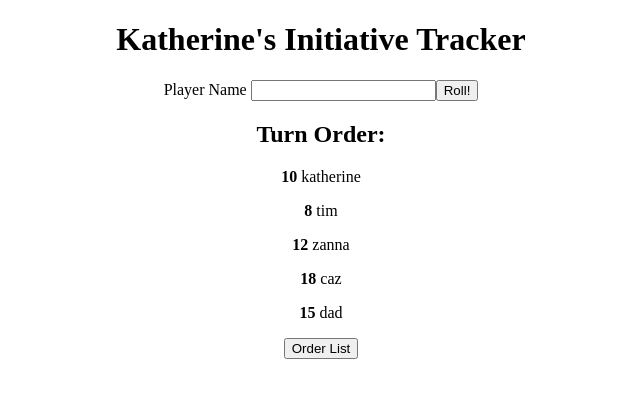
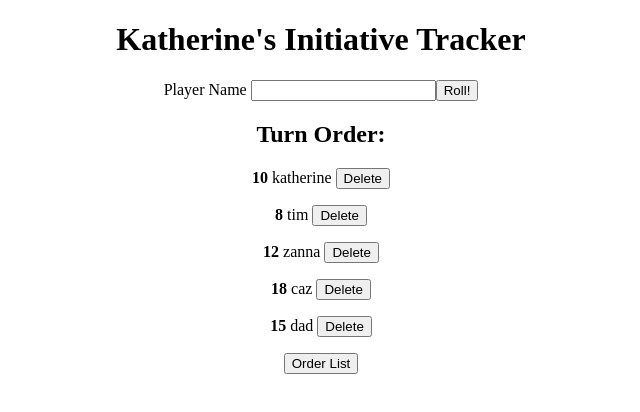
Before and after one commit to itskatherine/initiative-tracker, a React (Create React App) app: page / in a window 1280 px wide. Shown: the top 412 px of the page, without its empty margins (319-959 px from the left). Built offline with nearby package versions, Linux system fonts and the light colour scheme.

Commit message:
Added delete button to players

```diff
--- a/src/components/InitArea.js
+++ b/src/components/InitArea.js
@@ -17,7 +17,7 @@ const InitArea = () => {
   return (
     <>
       <InitInput setPlayers={setPlayers}></InitInput>
-      <TurnOrder playerList={playerList}></TurnOrder>
+      <TurnOrder playerList={playerList} setPlayers={setPlayers}></TurnOrder>
       <OrderListButton setPlayers={setPlayers}></OrderListButton>
     </>
   );
--- a/src/components/PlayerCard.js
+++ b/src/components/PlayerCard.js
@@ -1,9 +1,18 @@
 const PlayerCard = (props) => {
-  const { name, initiative } = props;
+  const { name, initiative, setPlayers } = props;
+  const deletePlayer = () => {
+    setPlayers((currentPlayers) => {
+      const playerRemoved = currentPlayers.filter((player) => {
+        return player.name !== name;
+      });
+      return [...playerRemoved];
+    });
+  };
   return (
     <p>
       <strong>{initiative}</strong>
-      {" " + name}
+      {" " + name + " "}
+      <button onClick={deletePlayer}>Delete</button>
     </p>
   );
 };
--- a/src/components/TurnOrder.js
+++ b/src/components/TurnOrder.js
@@ -1,16 +1,14 @@
 import PlayerCard from "./PlayerCard";
 
 const TurnOrder = (props) => {
-  const { playerList } = props;
-  // const orderedPlayerList = playerList.sort((a, b) => {
-  //   return a.initiative - b.initiative;
-  // });
+  const { playerList, setPlayers } = props;
   const playerCards = playerList.map((player) => {
     return (
       <PlayerCard
         key={player.name} //change this
         name={player.name}
         initiative={player.initiative}
+        setPlayers={setPlayers}
       ></PlayerCard>
     );
   });
```
